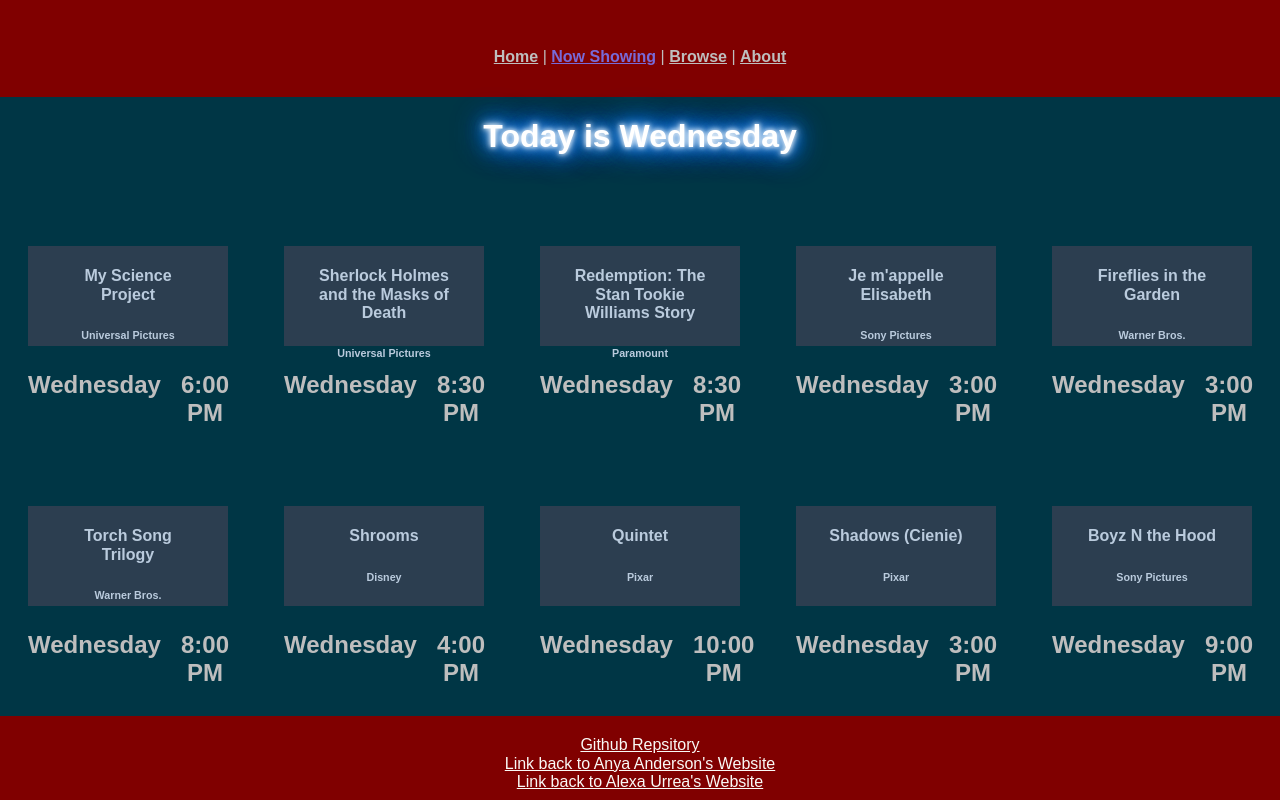
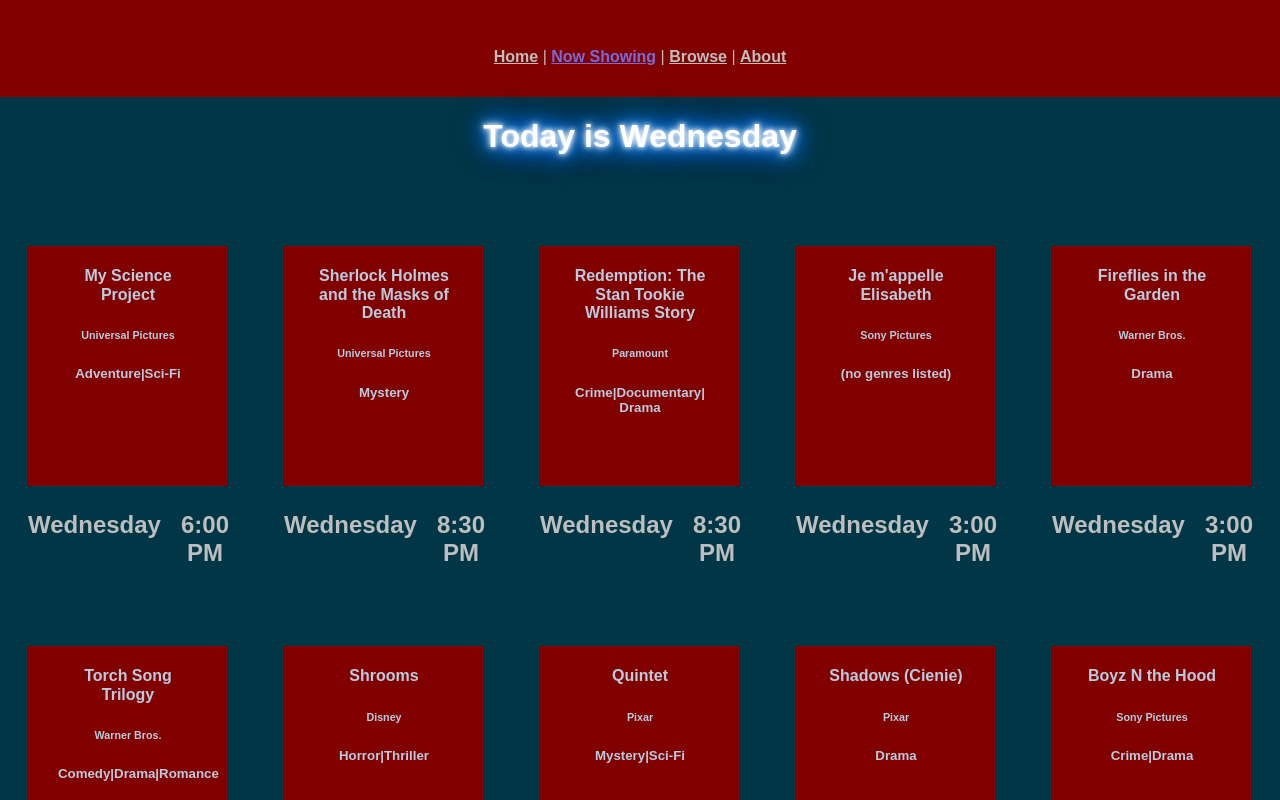
Before and after one commit to Lebam360/creativeProject-3, a Vue app in the folder creative-project3/: page /showing in a window 1280 px wide. Shown: the top 800 px of the page. Built offline with nearby package versions, Linux system fonts and the light colour scheme.

Commit message:
changed dstudf

```diff
--- a/creative-project3/src/components/MovieList.vue
+++ b/creative-project3/src/components/MovieList.vue
@@ -5,6 +5,7 @@
       <div class="info">
         <h1>{{movie.title}}</h1>
         <h6>{{movie.company_name}}</h6>
+        <h5>{{movie.genre}}</h5>
       </div>
       <div class="image">
         <!--<img :src="'/images/movies/'+movie.image">-->
@@ -61,10 +62,10 @@
 }
 
 .info {
-  background: #2C3E50;
+  background-color: #800000;
   color: #bacbdd;
   padding: 10px 30px;
-  height: 80px;
+  height: 220px;
 }
 
 .info h1 {
```
Also changed, not shown: creative-project3/src/MOCK_DATA.js (+4 -4 lines).
